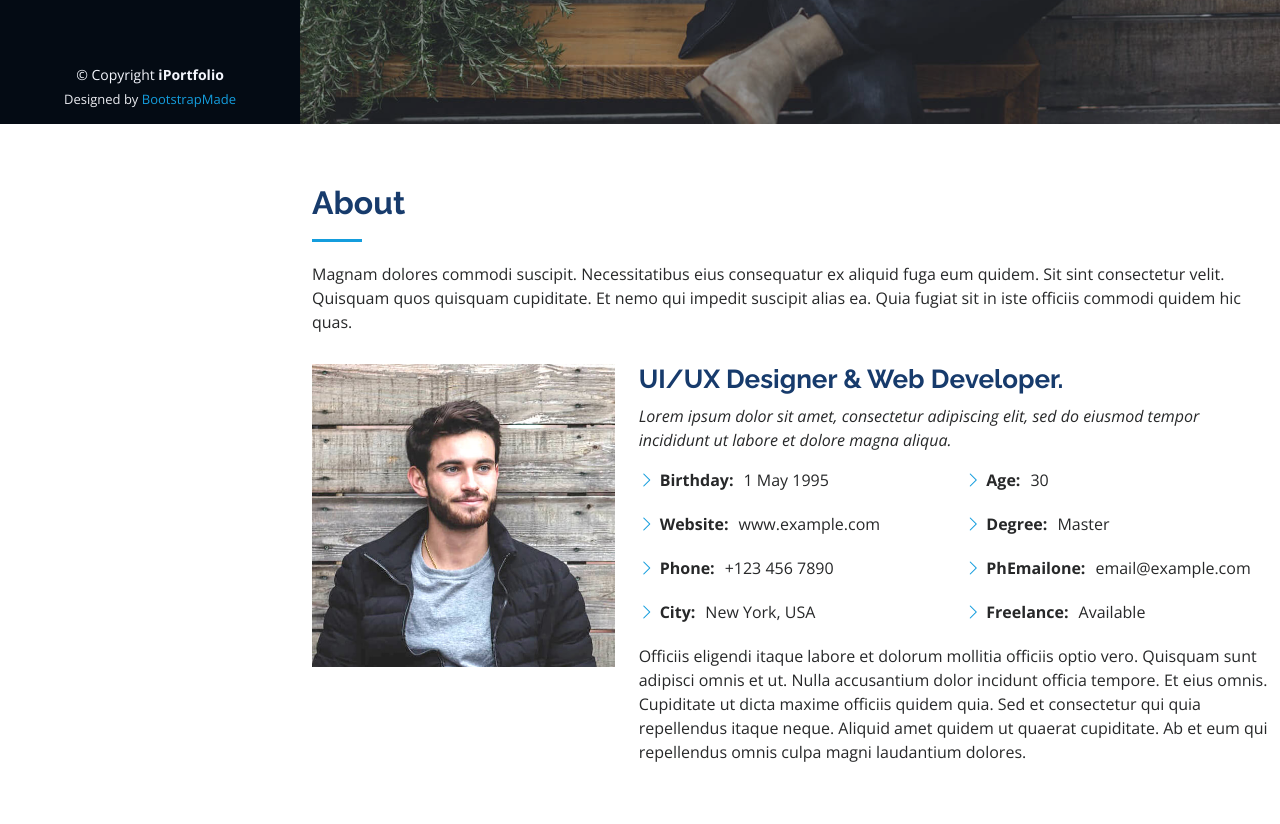
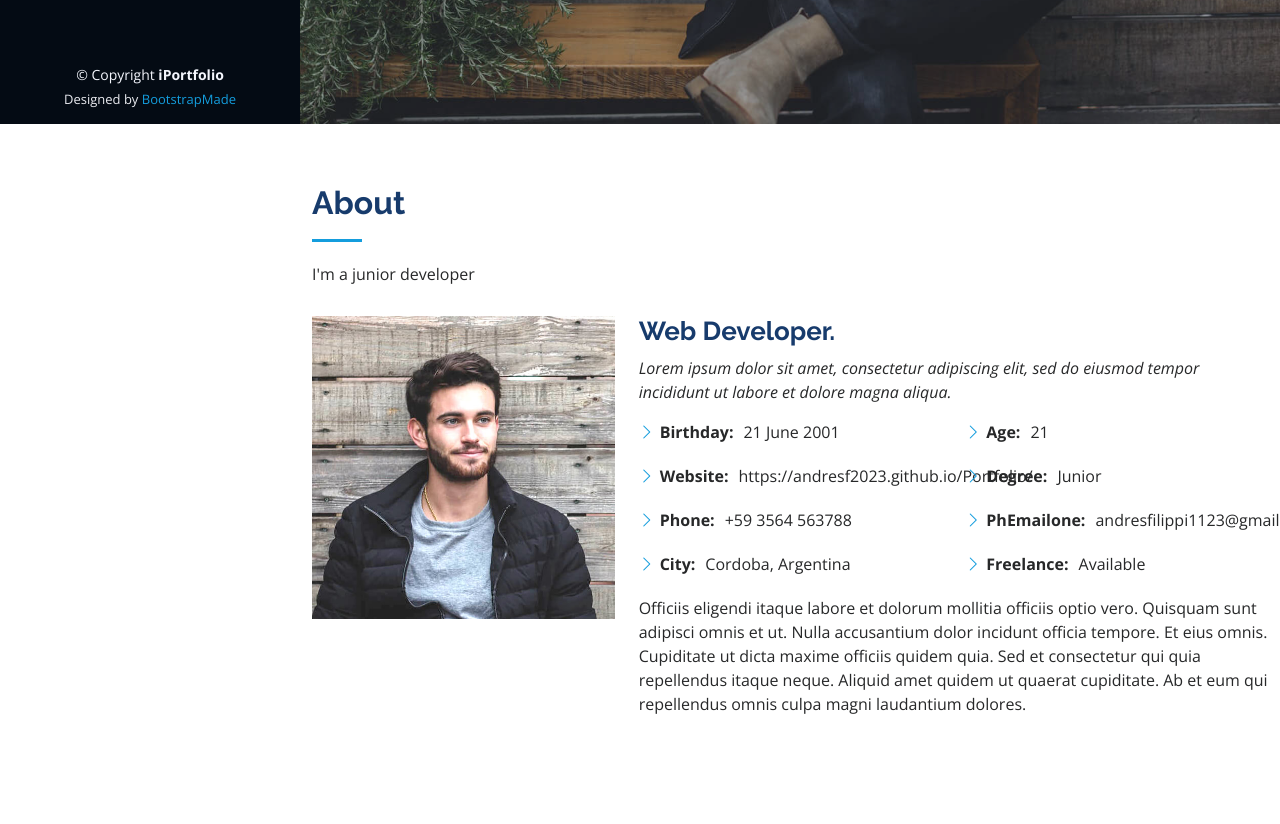
Before and after one commit to AndresF2023/Portfolio, a plain HTML site: page index.html in a window 1280 px wide. Shown: the part 676-1500 px from the top of the page. Drawn offline with nearby package versions, Linux system fonts and the light colour scheme.

Commit message:
Actualización 1

```diff
--- a/index.html
+++ b/index.html
@@ -74,7 +74,7 @@
   <section id="hero" class="d-flex flex-column justify-content-center align-items-center">
     <div class="hero-container" data-aos="fade-in">
       <h1>Andrés Filippi</h1>
-      <p>I'm <span class="typed" data-typed-items="Designer, Developer, Freelancer, Photographer"></span></p>
+      <p>I'm <span class="typed" data-typed-items="Developer"></span></p>
     </div>
   </section><!-- End Hero -->
 
@@ -86,7 +86,7 @@
 
         <div class="section-title">
           <h2>About</h2>
-          <p>Magnam dolores commodi suscipit. Necessitatibus eius consequatur ex aliquid fuga eum quidem. Sit sint consectetur velit. Quisquam quos quisquam cupiditate. Et nemo qui impedit suscipit alias ea. Quia fugiat sit in iste officiis commodi quidem hic quas.</p>
+          <p>I'm a junior developer</p>
         </div>
 
         <div class="row">
@@ -94,7 +94,7 @@
             <img src="assets/img/profile-img.jpg" class="img-fluid" alt="">
           </div>
           <div class="col-lg-8 pt-4 pt-lg-0 content" data-aos="fade-left">
-            <h3>UI/UX Designer &amp; Web Developer.</h3>
+            <h3>Web Developer.</h3>
             <p class="fst-italic">
               Lorem ipsum dolor sit amet, consectetur adipiscing elit, sed do eiusmod tempor incididunt ut labore et dolore
               magna aliqua.
@@ -102,17 +102,17 @@
             <div class="row">
               <div class="col-lg-6">
                 <ul>
-                  <li><i class="bi bi-chevron-right"></i> <strong>Birthday:</strong> <span>1 May 1995</span></li>
-                  <li><i class="bi bi-chevron-right"></i> <strong>Website:</strong> <span>www.example.com</span></li>
-                  <li><i class="bi bi-chevron-right"></i> <strong>Phone:</strong> <span>+123 456 7890</span></li>
-                  <li><i class="bi bi-chevron-right"></i> <strong>City:</strong> <span>New York, USA</span></li>
+                  <li><i class="bi bi-chevron-right"></i> <strong>Birthday:</strong> <span>21 June 2001</span></li>
+                  <li><i class="bi bi-chevron-right"></i> <strong>Website:</strong> <span>https://andresf2023.github.io/Portfolio/</span></li>
+                  <li><i class="bi bi-chevron-right"></i> <strong>Phone:</strong> <span>+59 3564 563788</span></li>
+                  <li><i class="bi bi-chevron-right"></i> <strong>City:</strong> <span>Cordoba, Argentina</span></li>
                 </ul>
               </div>
               <div class="col-lg-6">
                 <ul>
-                  <li><i class="bi bi-chevron-right"></i> <strong>Age:</strong> <span>30</span></li>
-                  <li><i class="bi bi-chevron-right"></i> <strong>Degree:</strong> <span>Master</span></li>
-                  <li><i class="bi bi-chevron-right"></i> <strong>PhEmailone:</strong> <span>email@example.com</span></li>
+                  <li><i class="bi bi-chevron-right"></i> <strong>Age:</strong> <span>21</span></li>
+                  <li><i class="bi bi-chevron-right"></i> <strong>Degree:</strong> <span>Junior</span></li>
+                  <li><i class="bi bi-chevron-right"></i> <strong>PhEmailone:</strong> <span>andresfilippi1123@gmail.com</span></li>
                   <li><i class="bi bi-chevron-right"></i> <strong>Freelance:</strong> <span>Available</span></li>
                 </ul>
               </div>
```
